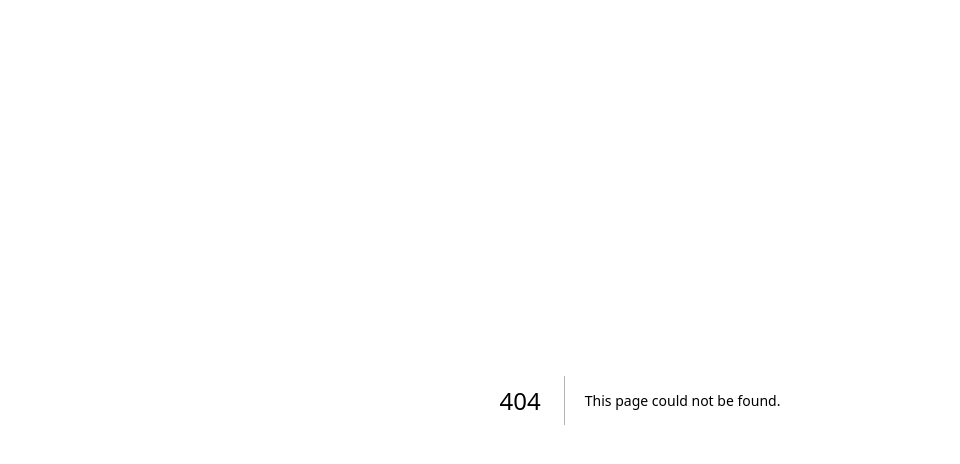
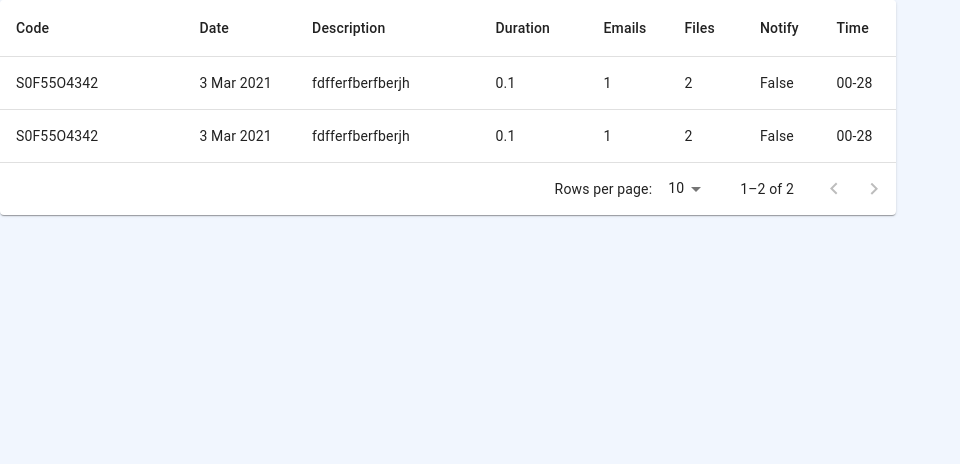
Before and after one commit to Prashant142/ATMS-Client-1, a Next.js app: page /userLogin in a window 1280 px wide. Before the commit this address had no page. Shown: the top 464 px of the page, without its empty margins (0-960 px from the left). Built offline with nearby package versions, Linux system fonts and the light colour scheme.

Commit message:
table added

```diff
--- /dev/null
+++ b/components/layout/nav/Nav.tsx
@@ -0,0 +1,3 @@
+const Nav = () => {}
+
+export default Nav;
--- a/package.json
+++ b/package.json
@@ -9,7 +9,11 @@
     "lint": "next lint"
   },
   "dependencies": {
+    "@emotion/react": "^11.10.6",
+    "@emotion/styled": "^11.10.6",
     "@hookform/resolvers": "^2.9.11",
+    "@mui/material": "^5.11.11",
+    "@mui/styled-engine-sc": "^5.11.11",
     "@next/font": "13.1.5",
     "@types/node": "18.11.18",
     "@types/react": "18.0.27",
@@ -27,7 +31,7 @@
     "react-inlinesvg": "^3.0.1",
     "react-loader-spinner": "^5.3.4",
     "react-select": "^5.7.0",
-    "styled-components": "^5.3.6",
+    "styled-components": "^5.3.8",
     "sweetalert2": "^11.7.2",
     "typescript": "4.9.4",
     "yup": "^1.0.0"
--- a/pages/deleteprojects/index.tsx
+++ b/pages/deleteprojects/index.tsx
@@ -105,7 +105,7 @@ const DeleteProjects = () => {
         <title>WiseScan | Delete Projects</title>
       </Head>
       <s.HomeMain>
-        <Header />
+        {/* <Header /> */}
         <div className="top-home-block">
           <div className="container">
             <div className="title-block">
--- a/pages/index.tsx
+++ b/pages/index.tsx
@@ -74,7 +74,7 @@ const LandingScreen = () => {
       </Head>
       <s.HomeMain>
         {/* <Sidebar /> */}
-        <Header />
+        {/* <Header /> */}
         <div className="top-home-block">
           <div className="container">
             <div className="title-block">
--- /dev/null
+++ b/pages/userLogin/index.tsx
@@ -0,0 +1,151 @@
+import Table from '@mui/material/Table';
+import TableBody from '@mui/material/TableBody';
+import TableCell from '@mui/material/TableCell';
+import TableContainer from '@mui/material/TableContainer';
+import TableHead from '@mui/material/TableHead';
+import TableRow from '@mui/material/TableRow';
+import Paper from '@mui/material/Paper';
+import { useState } from 'react';
+import TablePagination from '@mui/material/TablePagination';
+
+interface Column {
+    id: 'code' | 'date' | 'desc' | 'dur' | 'emails' | 'files' | 'notify' | 'time';
+    label: string;
+    minWidth?: number;
+    align?: 'right';
+    format?: (value: number) => string;
+  }
+
+  const columns: readonly Column[] = [
+    { id: 'code', label: 'Code', minWidth: 170 },
+    { id: 'date', label: 'Date', minWidth: 100 },
+    {
+      id: 'desc',
+      label: 'Description',
+      minWidth: 170,
+    },
+    {
+      id: 'dur',
+      label: 'Duration',
+      minWidth: 100,
+    },
+    {
+      id: 'emails',
+      label: 'Emails',
+      minWidth: 70,
+    },
+    {
+        id: 'files',
+        label: 'Files',
+        minWidth: 70,
+    },
+    {
+        id: 'notify',
+        label: 'Notify',
+        minWidth: 70,
+    },
+    {
+        id: 'time',
+        label: 'Time',
+        minWidth: 70,
+    },
+  ];
+
+  interface Data {
+    code: string;
+    date: string;
+    desc: string;
+    dur: string;
+    emails: string;
+    files: number;
+    notify: boolean;
+    time: string;
+  }
+
+  function createData(
+    code: string,
+    date: string,
+    desc: string,
+    dur: string,
+    emails: number,
+    files: number,
+    notify: string,
+    time: string,
+  ) {
+    return { code, date, desc, dur, emails, files, notify, time };
+  }
+
+  const rows = [
+    createData("S0F55O4342", "3 Mar 2021", "fdfferfberfberjh", "0.1", 1, 2, "False", "00-28" ),
+    createData("S0F55O4342", "3 Mar 2021", "fdfferfberfberjh", "0.1", 1, 2, "False", "00-28" )
+  ]
+
+const Audit = () => {
+
+    const [page, setPage] = useState(0);
+  const [rowsPerPage, setRowsPerPage] = useState(10);
+
+  const handleChangePage = (event: unknown, newPage: number) => {
+    setPage(newPage);
+  };
+
+  const handleChangeRowsPerPage = (event: React.ChangeEvent<HTMLInputElement>) => {
+    setRowsPerPage(+event.target.value);
+    setPage(0);
+  };
+
+    return(
+        <div style={{ width: "70%" }}>
+        <Paper sx={{ width: '100%', overflow: 'hidden' }}>
+      <TableContainer sx={{ maxHeight: 440 }}>
+        <Table stickyHeader aria-label="sticky table">
+          <TableHead>
+            <TableRow>
+              {columns.map((column) => (
+                <TableCell
+                  key={column.id}
+                  align={column.align}
+                  style={{ minWidth: column.minWidth }}
+                >
+                  {column.label}
+                </TableCell>
+              ))}
+            </TableRow>
+          </TableHead>
+          <TableBody>
+            {rows
+              .slice(page * rowsPerPage, page * rowsPerPage + rowsPerPage)
+              .map((row) => {
+                return (
+                  <TableRow hover role="checkbox" tabIndex={-1} key={row.code}>
+                    {columns.map((column) => {
+                      const value = row[column.id];
+                      return (
+                        <TableCell key={column.id} align={column.align}>
+                          {column.format && typeof value === 'number'
+                            ? column.format(value)
+                            : value}
+                        </TableCell>
+                      );
+                    })}
+                  </TableRow>
+                );
+              })}
+          </TableBody>
+        </Table>
+      </TableContainer>
+      <TablePagination
+        rowsPerPageOptions={[10, 25, 100]}
+        component="div"
+        count={rows.length}
+        rowsPerPage={rowsPerPage}
+        page={page}
+        onPageChange={handleChangePage}
+        onRowsPerPageChange={handleChangeRowsPerPage}
+      />
+    </Paper>
+    </div>
+    )
+}
+
+export default Audit;
--- a/styles/common.style.js
+++ b/styles/common.style.js
@@ -314,8 +314,12 @@ export const HomeMain = styled.div`
     .title-block-bottom {
       display: flex;
       justify-content: space-between;
+      .project-tabs {
+        display: flex;
+      }
       .project-block-under {
         p {
+          margin-right: 2em;
           position: relative;
           font-weight: 500;
           font-size: 16px;
```
Also changed, not shown: 2 other files (tests, documents, lock files or other folders).
